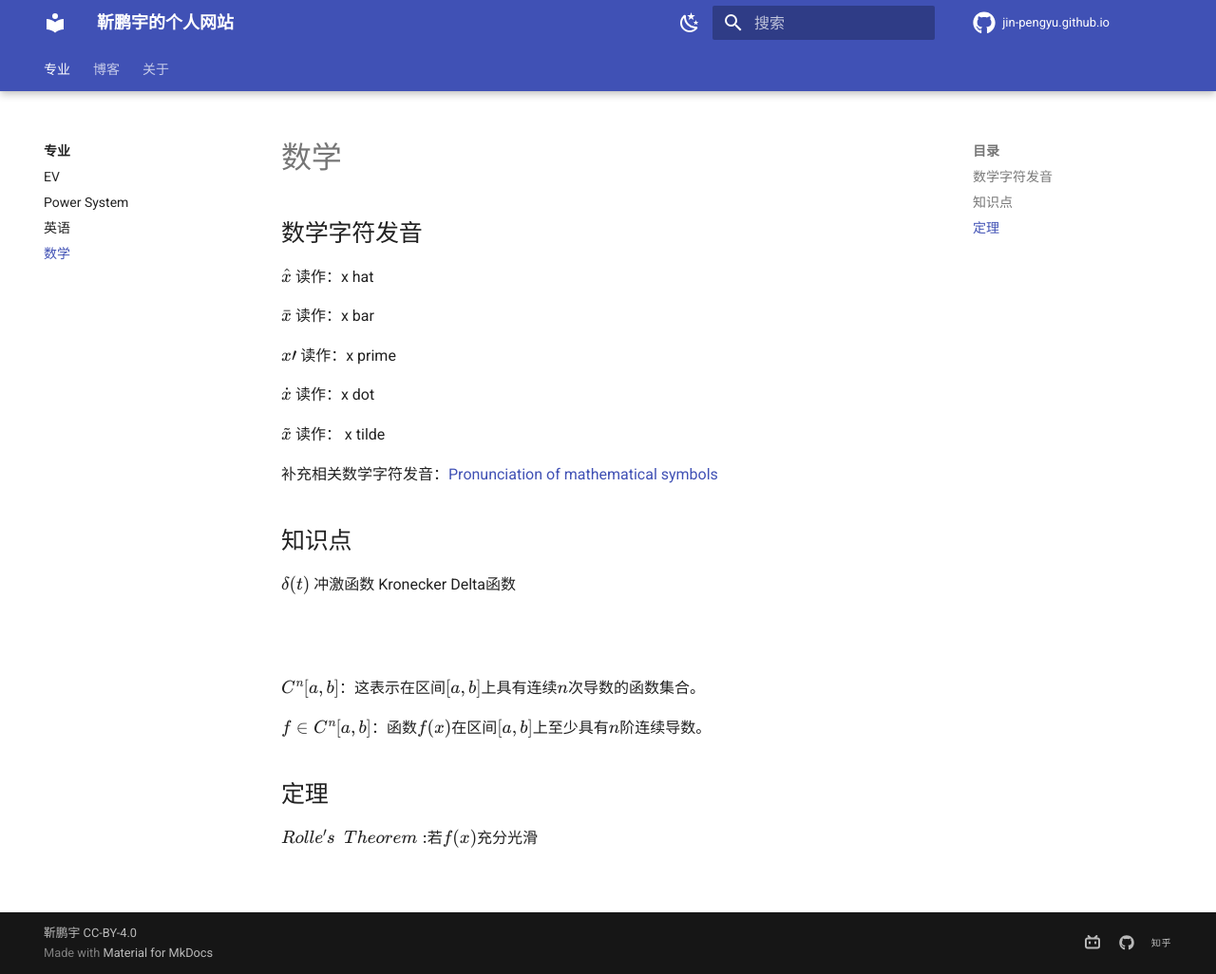
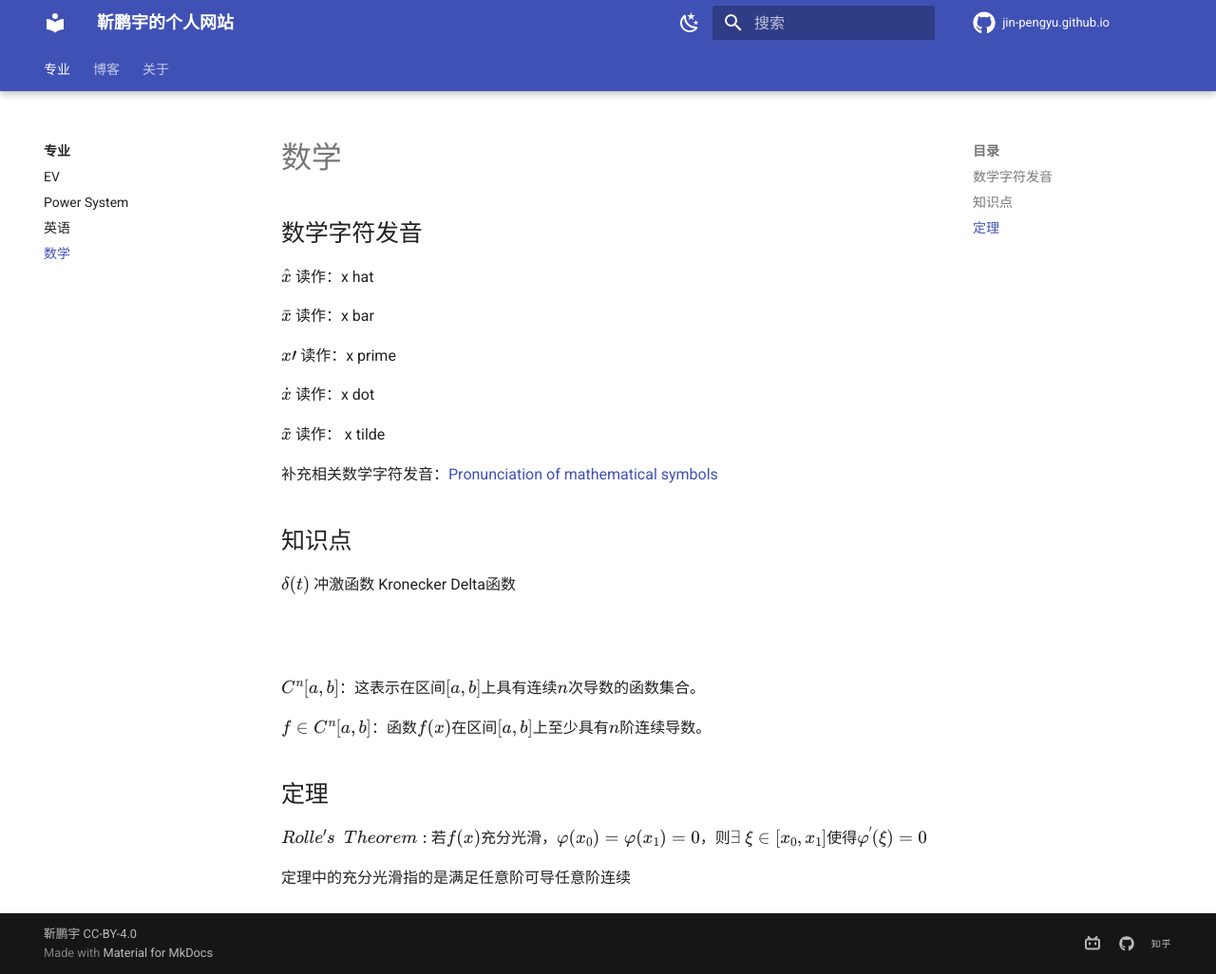
Before and after one commit to Pengyu-Jin/Pengyu-Jin.github.io, an MkDocs documentation site: the page built from docs/major/math/math.md, in a window 1280 px wide and 1026 px high. Shown: the whole window at 95% size. Built offline with MkDocs 1.6.1 and Material for MkDocs 9.7.7, drawn with Linux system fonts in a browser that asks for light colours.

Commit message:
style change 238

```diff
--- a/docs/major/math/math.md
+++ b/docs/major/math/math.md
@@ -25,4 +25,6 @@ $f \in C^n[a, b]$：函数$f(x)$在区间$[a,b]$上至少具有$n$阶连续导
 
 ## 定理
 
-$Rolle's \ \  Theorem:$若$f(x)$充分光滑
+$Rolle's \ \  Theorem:$ 若$f(x)$充分光滑，$\varphi(x_0)=\varphi(x_1)=0$，则$\exists \ \xi \in [x_0,x_1]$使得$\varphi^{'}(\xi)=0$
+
+定理中的充分光滑指的是满足任意阶可导任意阶连续
```
